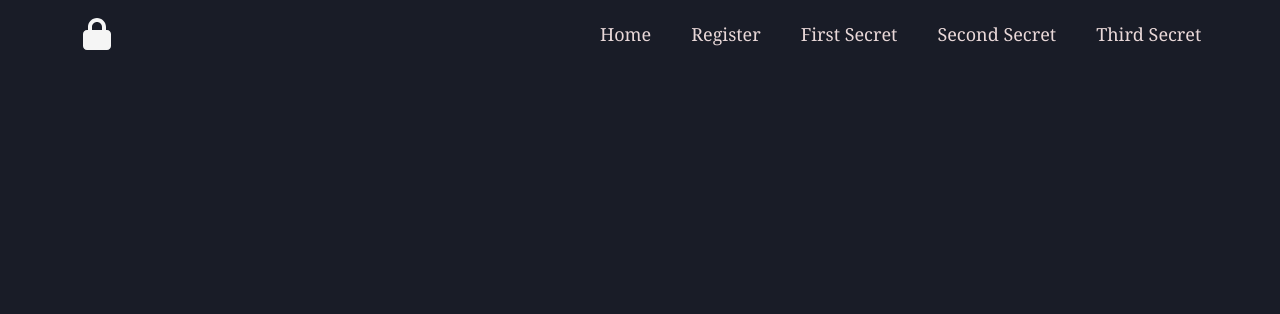
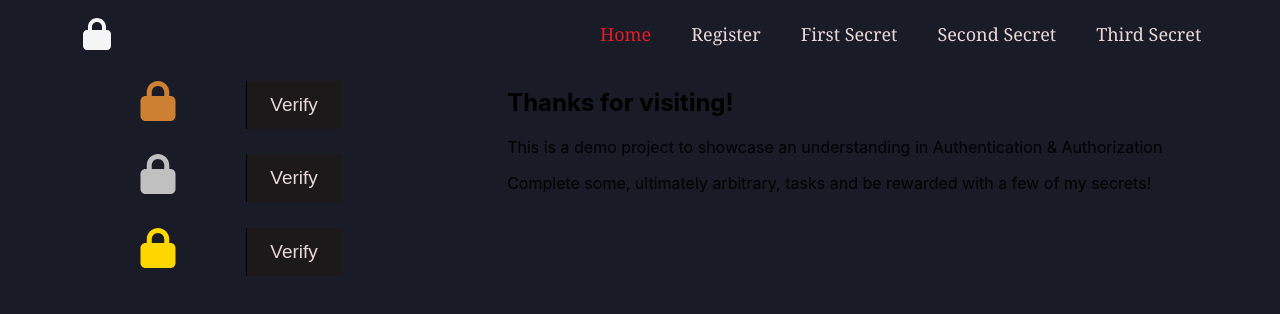
Before and after one commit to Malekkos/Lock-and-Key, a React (Create React App) app in the folder client/: page / in a window 1280 px wide. Shown: the top 314 px of the page. Built offline with nearby package versions, Linux system fonts and the light colour scheme.

Commit message:
Amended bug, Added instructions for myself

```diff
--- a/client/src/App.js
+++ b/client/src/App.js
@@ -16,7 +16,7 @@ function App() {
      <BrowserRouter>
       <Navbar />
       <Routes>
-        <Route exact path="/home" element={<Home />} />
+        <Route exact path="/" element={<Home />} />
         <Route path="/register" element={<Register />} />
         <Route path="/firstSecret" element={<FirstSecret />} />
         <Route path="/secondSecret" element={<SecondSecret />} />
--- a/client/src/Components/home/home.js
+++ b/client/src/Components/home/home.js
@@ -81,19 +81,19 @@ function Home () {
             <FontAwesomeIcon id="firstLock" name="bronzeLock" className="unlocked bronzeLock" icon={faLock} size="2xl" />
             <FontAwesomeIcon id="secondLock" name="bronzeLock" className="locked bronzeLock" icon={faUnlock} size="2xl" />
             <input type="button" id="firstButton" className="verifyBtn" onClick={() => onClick("fgsfger", "bronzeLock")} value="Verify"></input>
-            <p class="locked">MY SUPER SECRET SECRET OF ALL TIME</p>
+            <p className="locked">{/*this data will be from a get call, made with axios(most likely). Should have error message here if call fails(eg. no token)*/}</p>
           </div>
           <div id="secondSecret">
             <FontAwesomeIcon id="thirdLock" name="silverLock" className="unlocked silverLock" icon={faLock} size="2xl" />
             <FontAwesomeIcon id="fourthLock" name="silverLock" className="locked silverLock" icon={faUnlock} size="2xl" />
             <input type="button" id="secondButton" className="verifyBtn" onClick={() => onClick("dasf", "silverLock")} value="Verify"></input>
-            <p class="locked">MY SUPER SECRET SECRET OF ALL TIME</p>
+            <p className="locked">{/*this data will be from a get call, made with axios(most likely). Should have error message here if call fails(eg. no token)*/}</p>
           </div>
           <div id="thirdSecret">
             <FontAwesomeIcon id="fifthLock" name="goldLock" className="unlocked goldLock" icon={faLock} size="2xl" />
             <FontAwesomeIcon id="sixthLock" name="goldLock" className="locked goldLock" icon={faUnlock} size="2xl" />
             <input type="button" id="thirdButton" className="verifyBtn" onClick={() => onClick("asdfasdf", "goldLock")} value="Verify"></input>
-            <p class="locked">MY SUPER SECRET SECRET OF ALL TIME</p>
+            <p className="locked">{/*this data will be from a get call, made with axios(most likely). Should have error message here if call fails(eg. no token)*/}</p>
           </div>
         </div>
         <div className="instructionsContainer">
--- a/client/src/Components/navbar.js
+++ b/client/src/Components/navbar.js
@@ -7,14 +7,14 @@ function Navbar () {
     <>
       <nav className="nav" >
         <div className="iconContainer">
-          <NavLink to="/home" id="logo" className={({ active, pending, transitioning }) => [
+          <NavLink to="/" id="logo" className={({ active, pending, transitioning }) => [
             pending ? "pending" : "",
             active ? "active" : "",
             transitioning ? "transitioning": "",
           ].join(" ")}><FontAwesomeIcon icon={faLock} size="2xl" style={{color: "whitesmoke",}} /></NavLink>
         </div>
         <div className="linksContainer">
-          <NavLink to="/home" className="link">Home</NavLink>
+          <NavLink to="/" className="link">Home</NavLink>
           <NavLink to="/register" className="link">Register</NavLink>
           <NavLink to="/firstSecret" className="link">First Secret</NavLink>
           <NavLink to="/secondSecret" className="link">Second Secret</NavLink>
```
